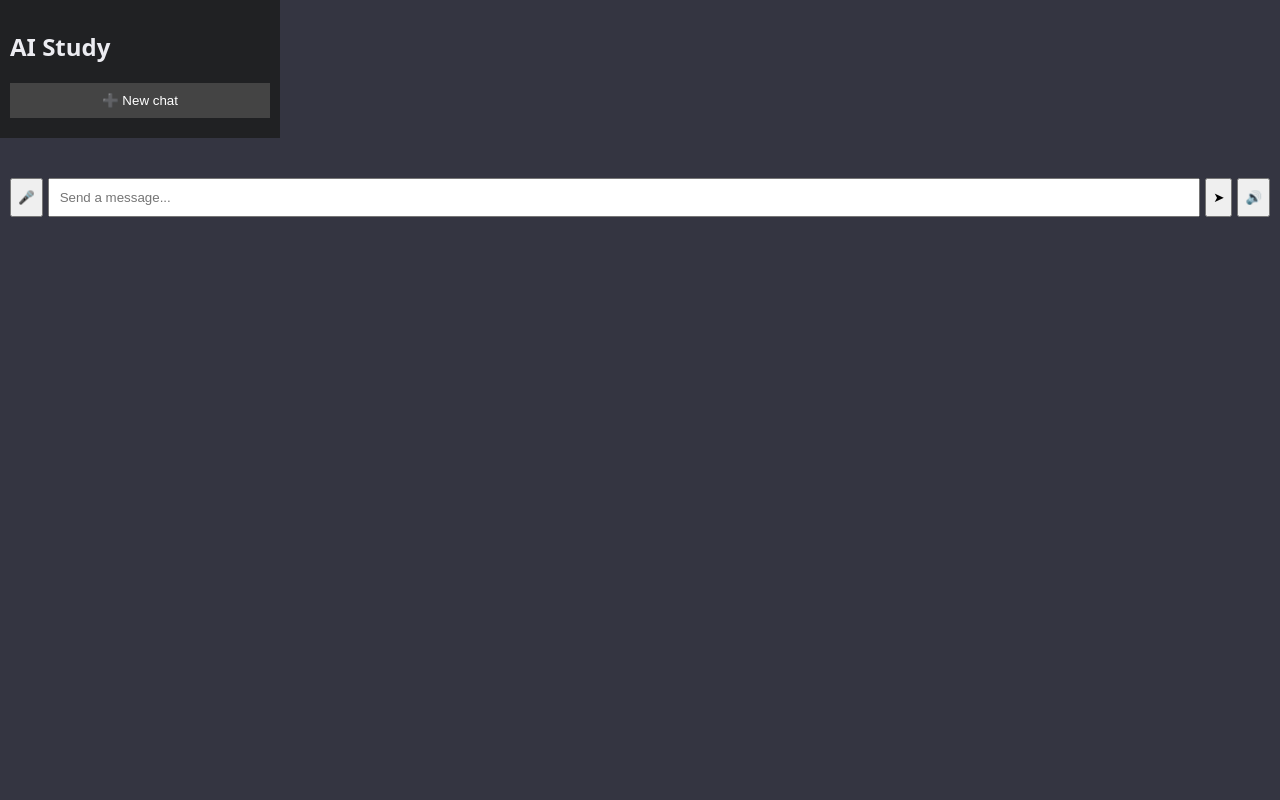
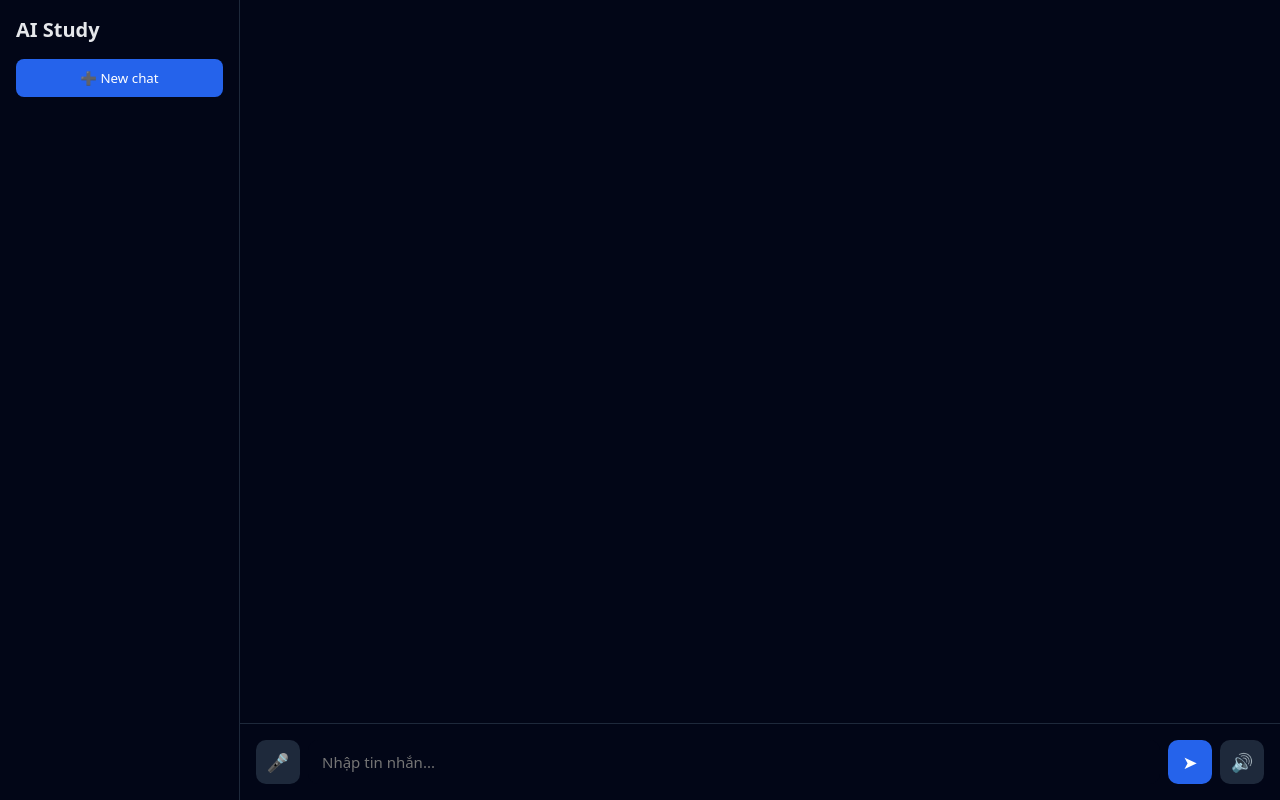
Before and after one commit to binhnhidaovo/ai_study, a FastAPI app: page / in a window 1280 px wide. Run offline with FastAPI, Linux system fonts and the light colour scheme.

Commit message:
Redesign UI with modern dark chat interface

```diff
--- a/static/style.css
+++ b/static/style.css
@@ -1,61 +1,135 @@
+* {
+    box-sizing: border-box;
+    font-family: system-ui, -apple-system, BlinkMacSystemFont;
+}
+
 body {
     margin: 0;
-    font-family: system-ui;
-    background: #343541;
-    color: #ececf1;
+    background: #0f172a;
+    color: #e5e7eb;
 }
 
-.container {
+.app {
     display: flex;
     height: 100vh;
 }
 
+/* Sidebar */
 .sidebar {
-    width: 260px;
-    background: #202123;
-    padding: 10px;
-    overflow-y: auto;
+    width: 240px;
+    background: #020617;
+    padding: 16px;
+    border-right: 1px solid #1e293b;
+}
+
+.sidebar h2 {
+    margin: 0 0 16px;
+    font-size: 20px;
 }
 
 .sidebar button {
     width: 100%;
     padding: 10px;
-    background: #444;
+    background: #2563eb;
     border: none;
+    border-radius: 8px;
     color: white;
-    cursor: pointer;
-    margin-bottom: 10px;
-}
-
-.chat-item {
-    padding: 8px;
-    background: #2f2f35;
-    margin-bottom: 5px;
     cursor: pointer;
 }
 
+.sidebar button:hover {
+    background: #1d4ed8;
+}
+
+/* Chat */
 .chat {
     flex: 1;
     display: flex;
     flex-direction: column;
+    background: #020617;
 }
 
-#messages {
+.messages {
     flex: 1;
-    padding: 15px;
+    padding: 24px;
     overflow-y: auto;
 }
 
-.msg.user { text-align: right; }
-.msg.ai { text-align: left; }
+/* Message bubble */
+.msg {
+    max-width: 70%;
+    padding: 12px 16px;
+    margin-bottom: 12px;
+    border-radius: 14px;
+    line-height: 1.4;
+    animation: fadeIn 0.2s ease-in;
+}
 
+.msg.user {
+    background: #2563eb;
+    margin-left: auto;
+    border-bottom-right-radius: 4px;
+}
+
+.msg.ai {
+    background: transparent;
+    padding: 4px 0;
+    margin-right: auto;
+    max-width: 100%;
+    color: #e5e7eb;
+    line-height: 1.6;
+}
+
+/* Input box */
 .input-box {
     display: flex;
-    padding: 10px;
-    gap: 5px;
+    gap: 8px;
+    padding: 16px;
+    border-top: 1px solid #1e293b;
 }
 
-input {
+.input-box input {
     flex: 1;
-    padding: 10px;
+    padding: 12px 14px;
+    border-radius: 10px;
+    border: none;
+    outline: none;
+    background: #020617;
+    color: #e5e7eb;
+    font-size: 15px;
 }
+
+.icon-btn {
+    width: 44px;
+    height: 44px;
+    border-radius: 10px;
+    border: none;
+    cursor: pointer;
+    background: #1e293b;
+    color: white;
+    font-size: 18px;
+}
+
+.icon-btn:hover {
+    background: #334155;
+}
+
+.icon-btn.send {
+    background: #2563eb;
+}
+
+.icon-btn.send:hover {
+    background: #1d4ed8;
+}
+
+/* Animation */
+@keyframes fadeIn {
+    from {
+        opacity: 0;
+        transform: translateY(4px);
+    }
+    to {
+        opacity: 1;
+        transform: translateY(0);
+    }
+}
--- a/templates/index.html
+++ b/templates/index.html
@@ -13,17 +13,16 @@
         <button onclick="newChat()">➕ New chat</button>
     </aside>
 
-    <main class="chat">
-        <div id="messages"></div>
+<main class="chat">
+    <div id="messages" class="messages"></div>
 
-        <div class="input-box">
-            <button onclick="startVoice()">🎤</button>
-            <input id="input" placeholder="Send a message..." />
-            <button onclick="send()">➤</button>
-            <button onclick="toggleSpeak()">🔊</button>
-        </div>
-    </main>
-</div>
+    <div class="input-box">
+        <button class="icon-btn" onclick="startVoice()">🎤</button>
+        <input id="input" placeholder="Nhập tin nhắn..." />
+        <button class="icon-btn send" onclick="send()">➤</button>
+        <button class="icon-btn" onclick="toggleSpeak()">🔊</button>
+    </div>
+</main>
 
 <script src="/static/app.js"></script>
 </body>
```
